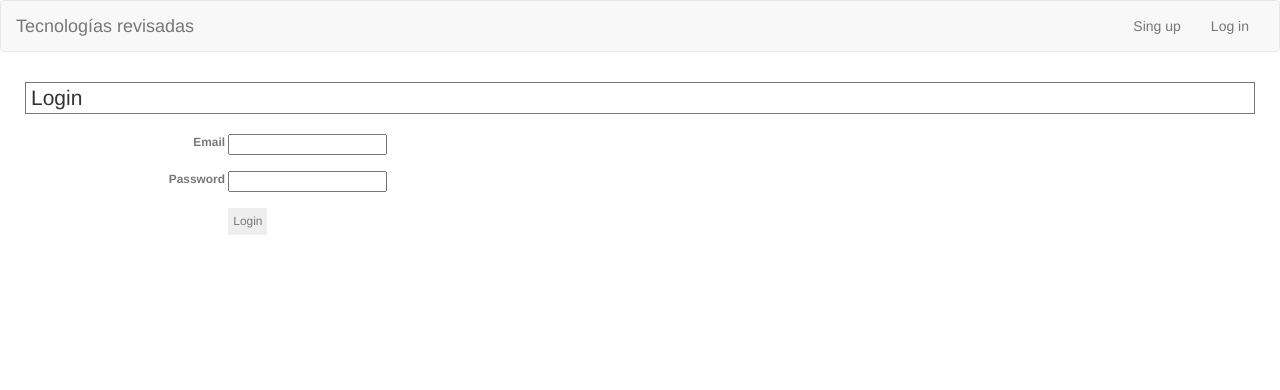
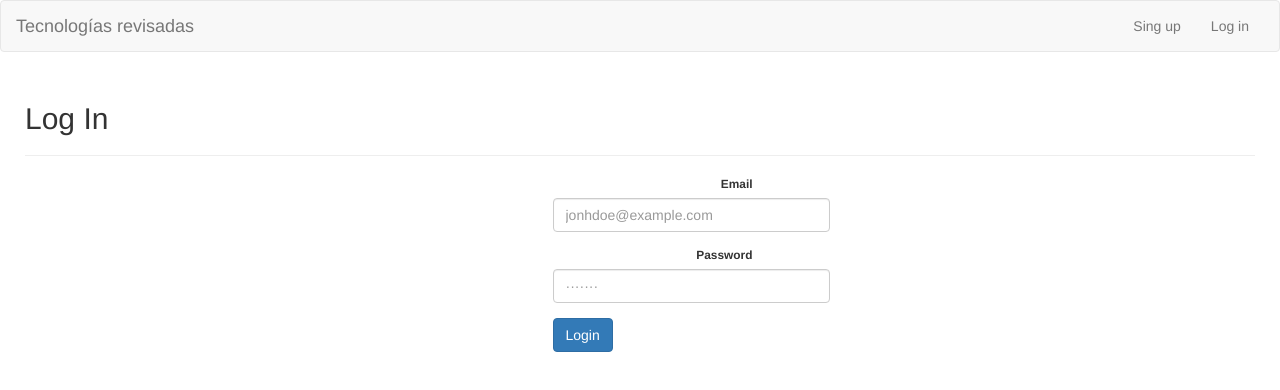
Before and after one commit to cesaralonso/developerskills, a website: page client/index.html at #/login in a window 1280 px wide. Drawn offline with Linux system fonts and the light colour scheme.

Commit message:
Ultimos cambios no terminados

```diff
--- a/client/views/login.html
+++ b/client/views/login.html
@@ -1,26 +1,24 @@
 <section>
-  <form name="form" ng-submit="login()">
-    <fieldset>
-      <legend>Login</legend>
+  <h2>Log In</h2>
+  <hr>
+  <form name="form" class="col-md-offset-5 col-md-3"ng-submit="login()">
 
       <div class="form-group">
         <label>Email</label>
-        <input type="text" ng-model="user.email">
-        <p class="hint" ng-show="form.email.$error.required && submitted">Email is
-            required</p>
+        <input class="form-control" type="email" ng-model="user.email" placeholder="jonhdoe@example.com">
+        <p class="hint" ng-show="form.email.$error.required && submitted"> Email is required</p>
       </div>
 
       <div class="form-group">
-        <label>Password</label>
-        <input type="password" ng-model="user.password">
+        <label class="form-control-label">Password</label>
+        <input type="password" class="form-control" ng-model="user.password" placeholder="·······">
         <p class="hint" ng-show="form.password.$error.required && submitted">
             Password is required</p>
       </div>
 
       <div class="actions">
-        <label></label>
-        <button>Login</button>
+        <button class="btn btn-primary">Login</button>
       </div>
-    </fieldset>
   </form>
+
 <section>
```
Also changed, not shown: client/views/review-form.html (+2 -3 lines).
